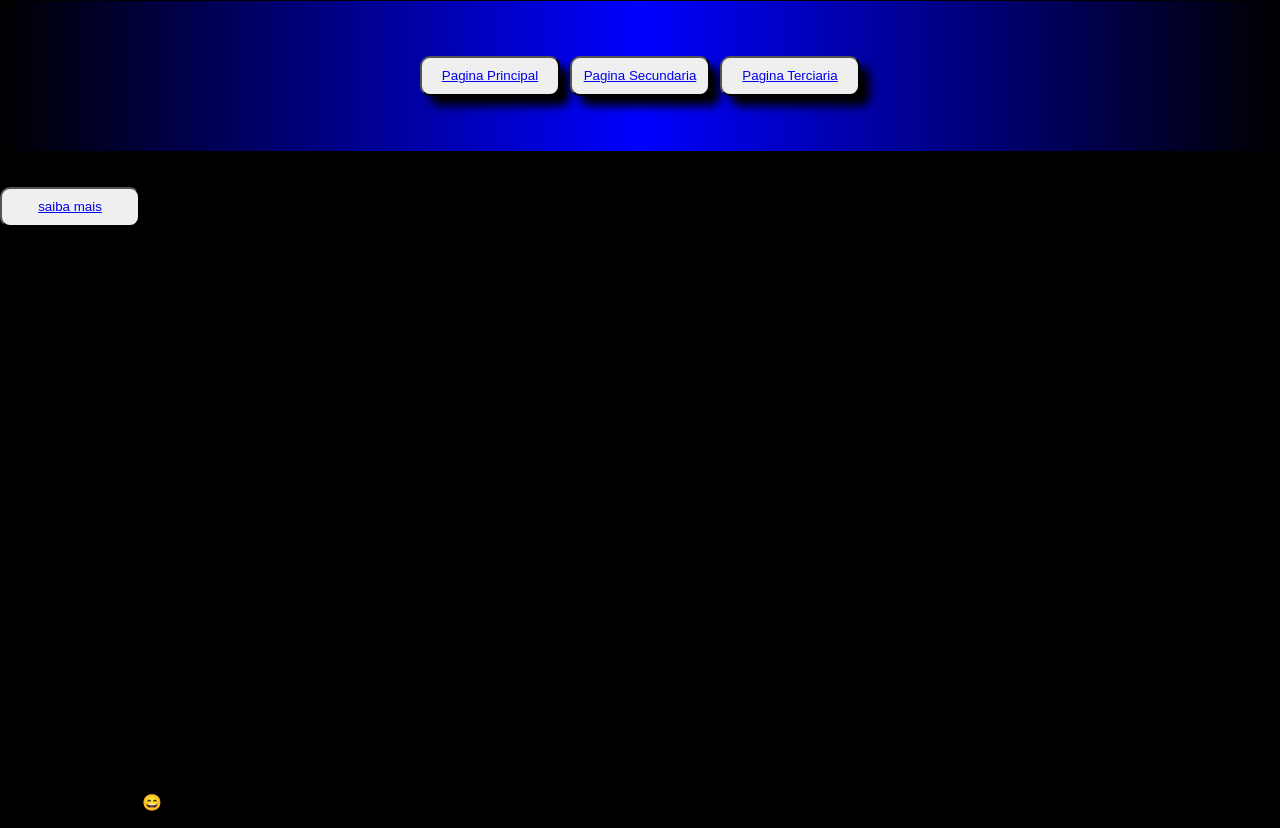
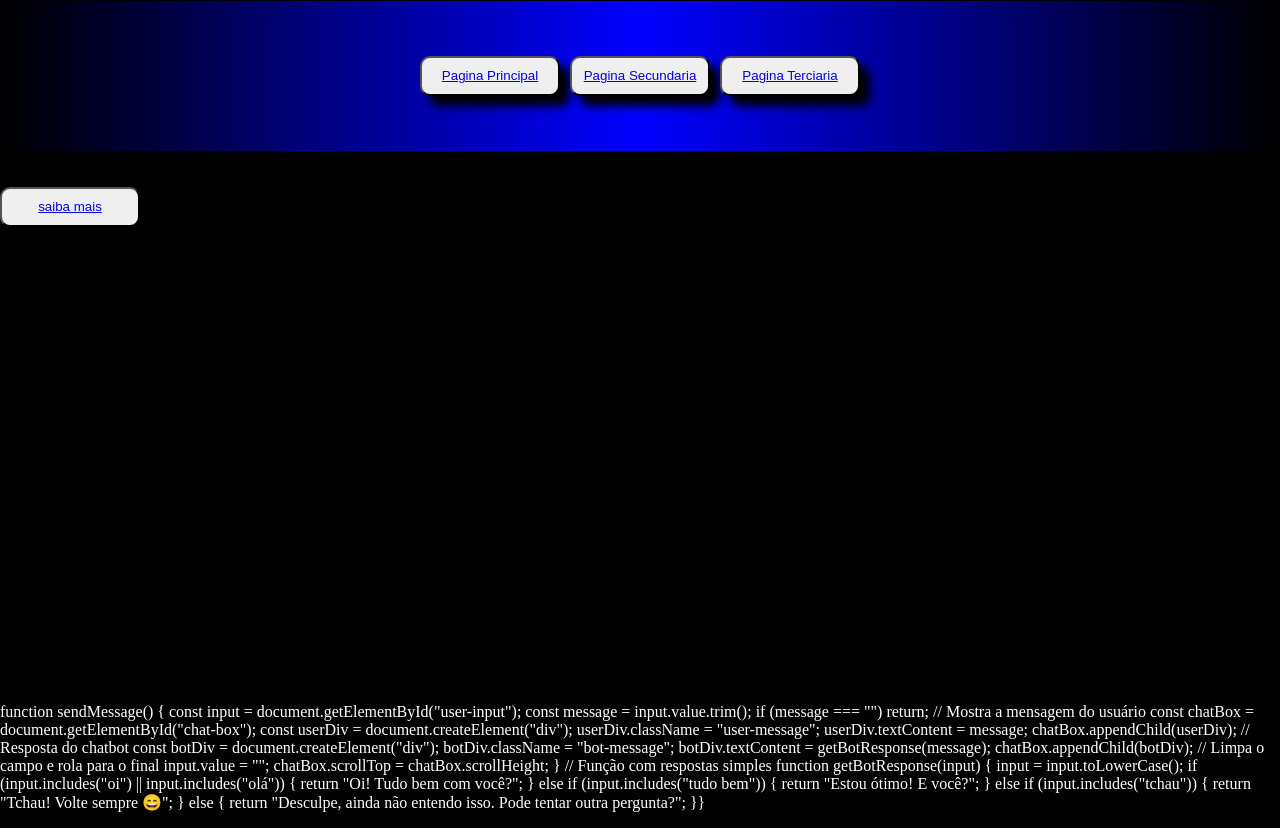
Before and after one commit to Andresoaresprof/alula-1, a plain HTML site: page index.html in a window 1280 px wide. Shown: the part 79-907 px from the top of the page. Drawn offline with Linux system fonts and the light colour scheme.

Commit message:
Update index.html

```diff
--- a/index.html
+++ b/index.html
@@ -13,6 +13,7 @@
             color: white;
             text-align: center;
         }
+        p{color:white;}
         header{
             width: 100%;
             height: 150px;
```
